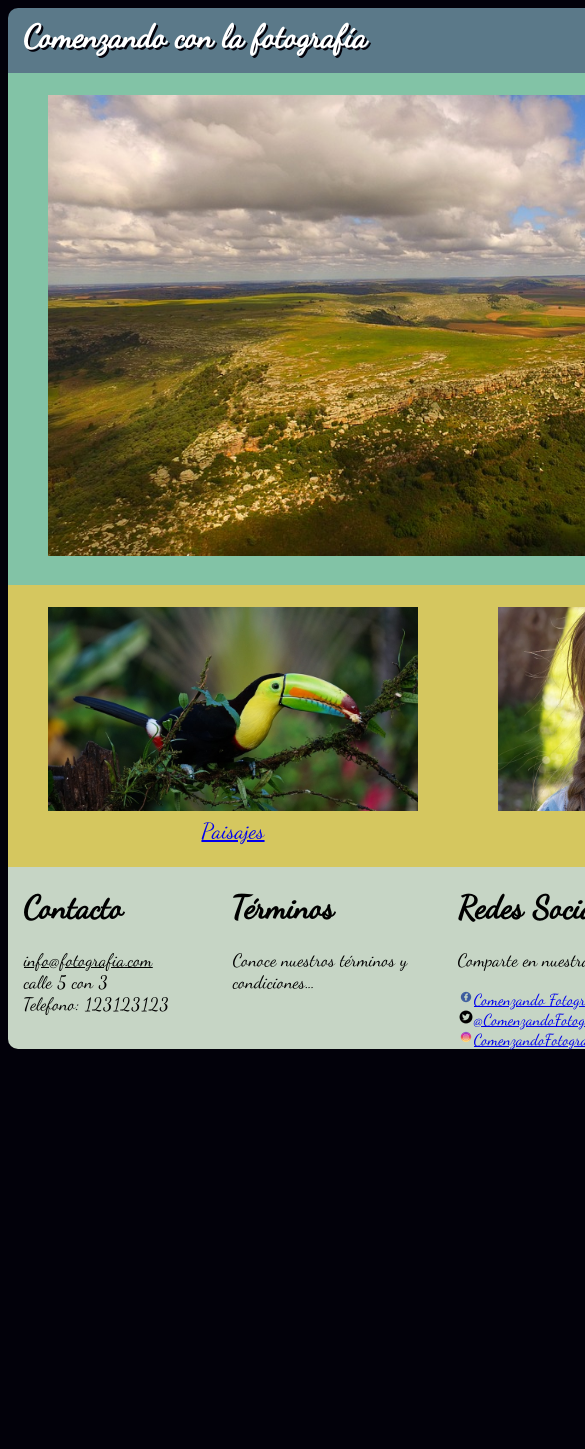
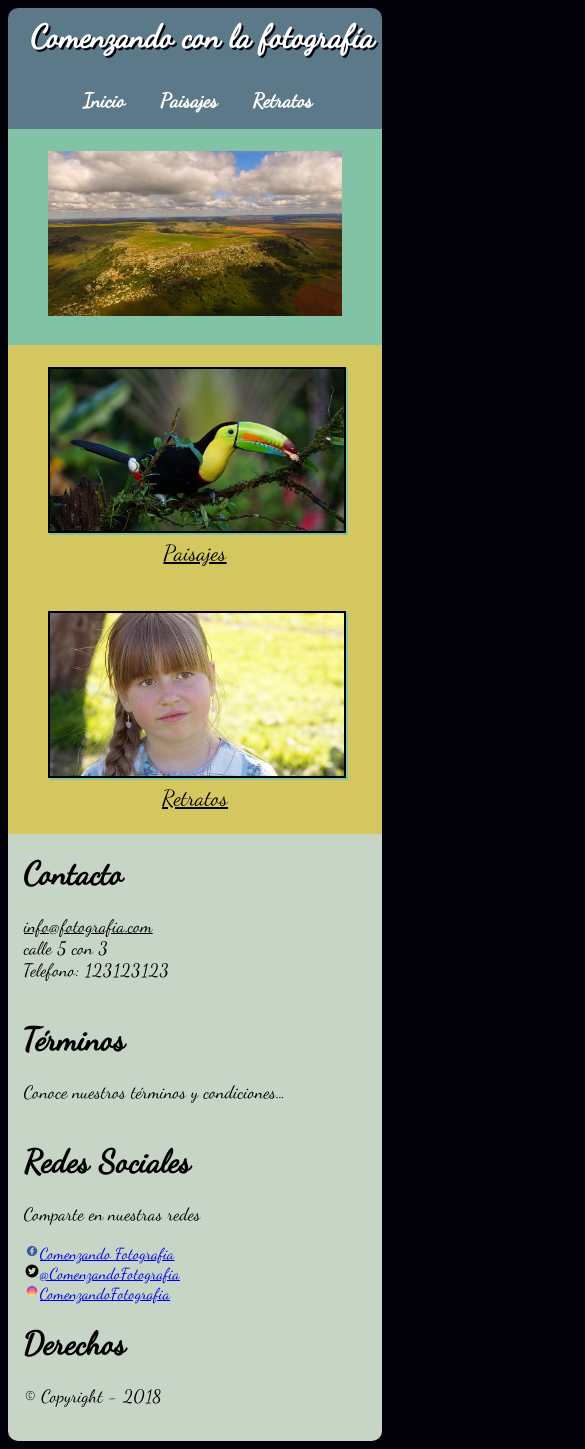
Before and after one commit to gerantony/GERMAN_MEDINA_CSS, a plain HTML site: page index.html in a window 390 px wide. Shown: the top 1449 px of the page, 585 px wide, since content can reach past the window. Before the commit the page ends 1057 px from the top, so only its background shows below. Drawn offline with Linux system fonts and the light colour scheme.

Commit message:
Culminacion del index con responsividad
Responsividad.
Efectos finales de imagenes,
pruebas finales del  index

```diff
--- a/css/estilo.css
+++ b/css/estilo.css
@@ -55,14 +55,15 @@ body{
   font-size: 20px;
   text-align: right;
   float: right;
-  margin: 0 15px 0 0
+  margin: 0 15px 0 0;
+  color: white;
 }
 .menu ul li a:link{
   color: white;
 }
-.menu ul li a:hover, .menu ul li a:visited{
-  text-decoration: none;
-  color: white;
+.menu a:hover{
+  text-decoration: overline;
+  color: rgb(201, 201, 201);
 }
 
 .imagenes{
@@ -73,7 +74,14 @@ body{
   text-align: center;
   font-size: 22px;
 }
-
+@keyframes giros {
+  from{
+    transform: rotate(0deg);
+  }
+  to{
+    transform: rotate(10deg);
+  }
+}
 
 .imagen1{
   background-color: #82C3A6;
@@ -86,21 +94,34 @@ body{
   background-color: #D5C75F;
   width: 50%;
 }
-.imagen2 a:link, .imagen 2 a:visited{
+.imagen2 a:link, .imagen2 a:visited{
   color: black;
 }
 .imagen2 img{
   width: 100%;
+  border: 2px black solid;
+  box-shadow: 2px 2px 0 #82C3A6;
+  transition: 1S;
+}
+.imagen2 img:hover{
+  transform: rotate(10deg);
 }
 .imagen3{
   background-color: #D5C75F;
   width: 50%;
+
 }
 .imagen3 a:link, .imagen3 a:visited{
   color: black;
 }
 .imagen3 img{
   width: 100%;
+  border: 2px black solid;
+  box-shadow: 2px 2px #82C3A6;
+    transition: 1S;
+}
+.imagen3 img:hover{
+  transform: translate(20px, -5px);
 }
 
 #piedepagina{
@@ -110,6 +131,7 @@ body{
   border-radius: 0 0 10px 10px;
   -moz-border-radius: 0 0 10px 10px;
   -webkit-border-radius: 0 0 10px 10px;
+  padding-bottom: 1em;
 }
 .bloque1{
   width: 25%;
@@ -117,12 +139,15 @@ body{
 }
 .bloque2{
   width: 25%;
+  padding-left: 1em;
 }
 .bloque3{
   width: 25%;
+  padding-left: 1em;
 }
 .bloque4{
   width: 25%;
+  padding-left: 1em;
 }
 p{
   font-size: 18px;
@@ -130,3 +155,85 @@ p{
 .bloque1 a:link, .bloque1 a:hover, .bloque1 a:visited{
   color: black;
 }
+
+@media (max-width: 480px){
+.contenido
+	{
+		width: 100%;
+	}
+	.cabecera
+	{
+	width: 100%;
+  text-align: center;
+  float: none;
+	}
+  .titulo{
+    width: 100%;
+  }
+  .menu{
+    width: 100%;
+  }
+  .menu ul{
+    justify-content: center;
+    padding: 0;
+  }
+	.imagenes{
+    width: 100%;
+  }
+  .imagen1{
+    width: 100%;
+  }
+  .imagen2{
+    width: 100%;
+  }
+  .imagen3{
+    width: 100%;
+  }
+
+	#piedepagina
+  {
+    	width: 100%;
+  }
+  .bloque1{
+    width: 100%;
+  }
+  .bloque2{
+    width: 100%;
+  }
+  .bloque3{
+    width: 100%;
+  }
+  .bloque4{
+    width: 100%;
+  }
+}
+
+@media (min-width: 481px) and (max-width: 780px){
+  .contenido
+  	{
+  		width: 100%;
+  	}
+  	.cabecera
+  	{
+  	width: 100%;
+    text-align: center;
+    float: none;
+  	}
+    .titulo{
+      width: 100%;
+    }
+    .menu{
+      width: 100%;
+    }
+    .menu ul{
+      justify-content: center;
+      padding: 0;
+    }
+    .imagenes{
+      width: 100%;
+    }
+    #piedepagina
+    {
+        width: 100%;
+    }
+}
```
